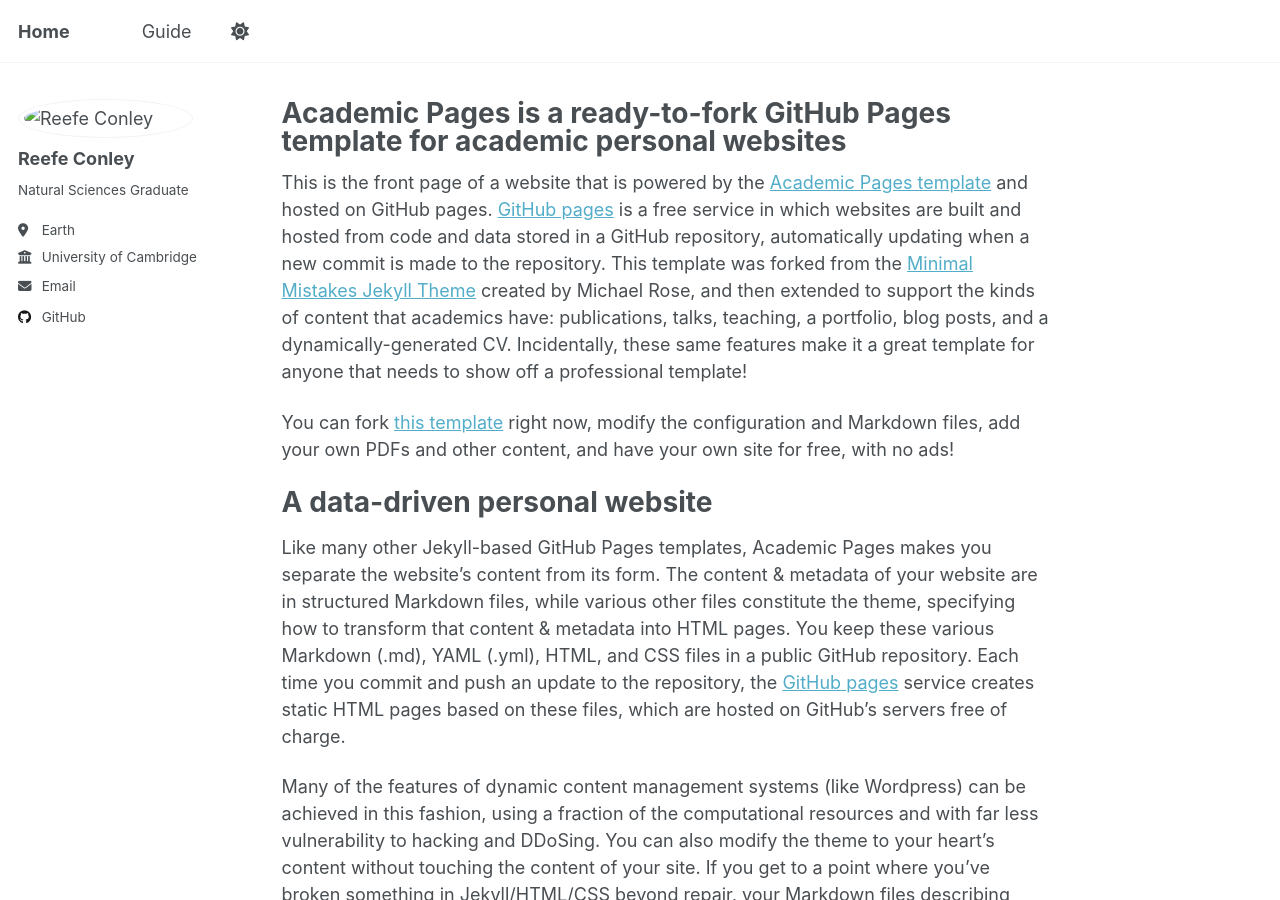
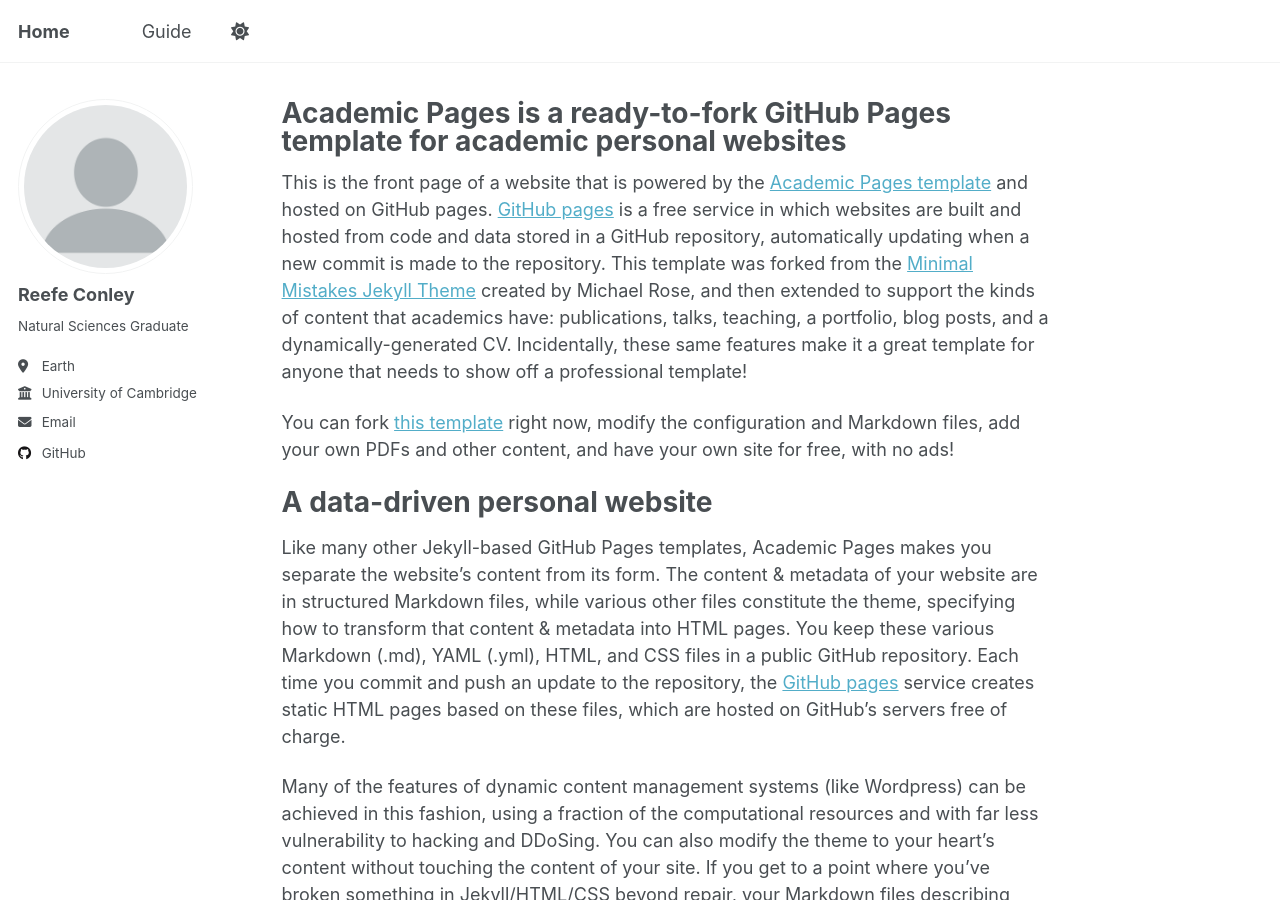
Before and after one commit to reefeconley/reefeconley.github.io, a Jekyll site: the page built from _pages/about.md, in a window 1280 px wide and 900 px high. Built offline with Jekyll 4.4.1, drawn with Linux system fonts in a browser that asks for light colours; a script that is not in the unit is left out.

Commit message:
update url

```diff
--- a/_config.yml
+++ b/_config.yml
@@ -13,16 +13,16 @@
 title_separator          : "-"
 name                     : &name "Reefe Conley"
 description              : &description "personal description"
-url                      : https://academicpages.github.io # the base hostname & protocol for your site e.g. "https://[your GitHub username].github.io" or if you already have some other page hosted on Github then use "https://[your GitHub username].github.io/[Your Repo Name]"
+url                      : https://reefeconley.github.io # the base hostname & protocol for your site e.g. "https://[your GitHub username].github.io" or if you already have some other page hosted on Github then use "https://[your GitHub username].github.io/[Your Repo Name]"
 baseurl                  : "" # the subpath of your site, e.g. "/blog"
-repository               : "academicpages/academicpages.github.io"
+repository               : "reefeconley/reefeconley.github.io"
 
 # Site Author - The following control what appear as part of the author content on the side bar.
 #               If a field is blank the icon and link will not appear, otherwise it will be shown.
 #               Additional customization can be done by editing /_includes/author-profile.html
 author:
   # Biographic information
-  avatar           : "images/profile.png"
+  avatar           : "profile.png"
   name             : "Reefe Conley"
   pronouns         : # example: "she/her"
   bio              : "Natural Sciences Graduate"
```
Also changed, not shown: 1 other file.
